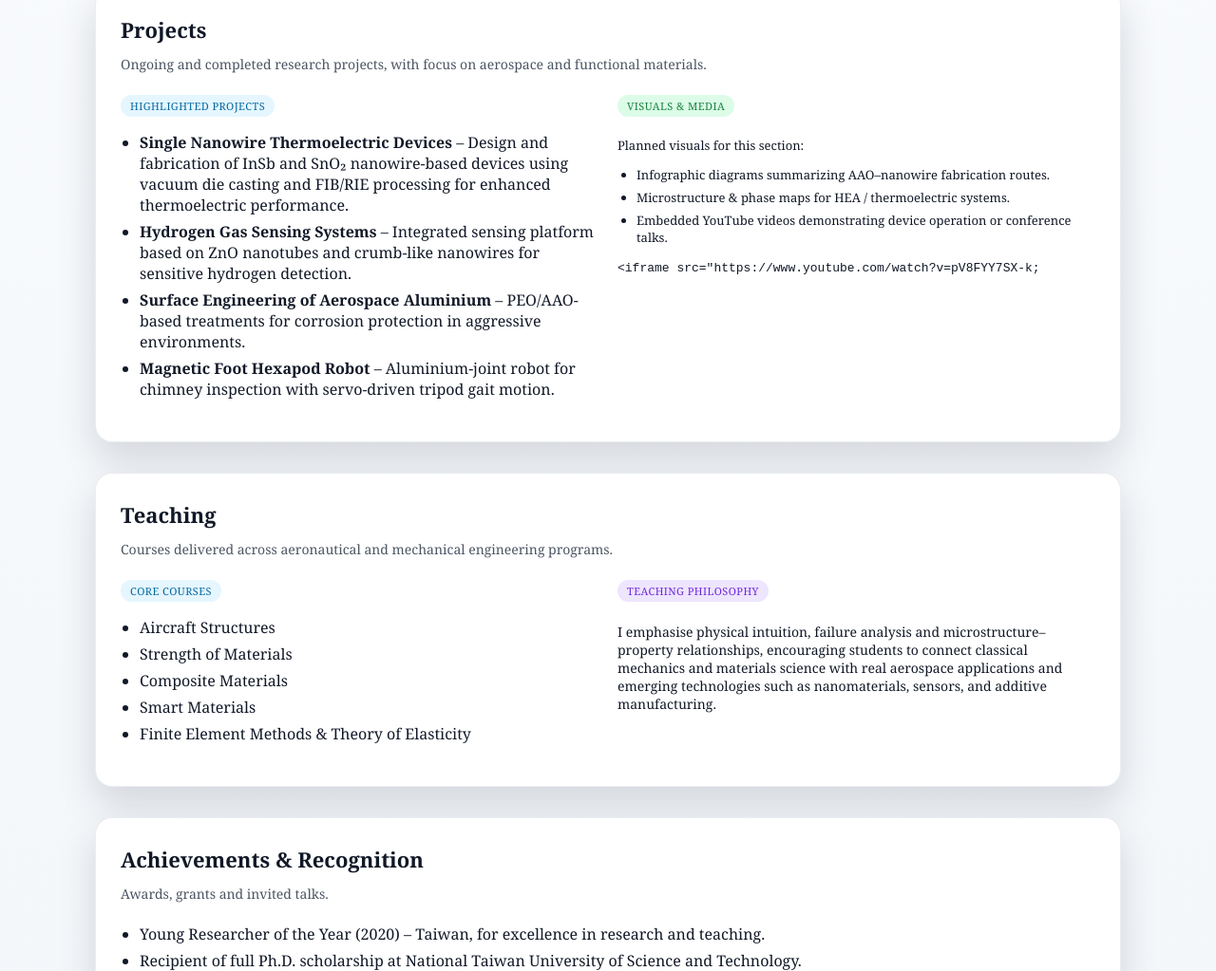
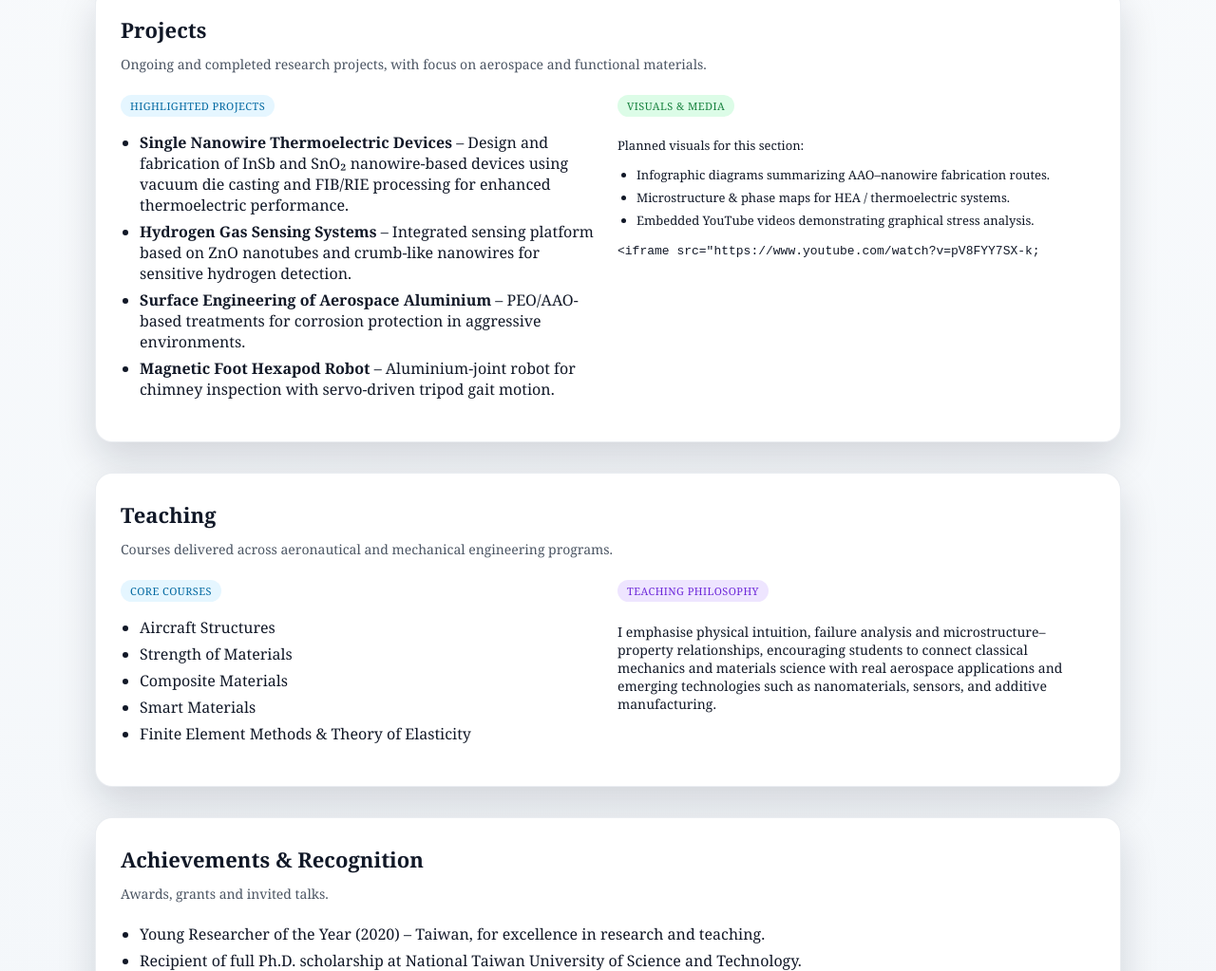
Before and after one commit to vivekanandanak/vivekanandanak.github.io, a plain HTML site: page index.html in a window 1280 px wide. Shown: the part 2076-3099 px from the top of the page at 95% size. Drawn offline with Linux system fonts and the light colour scheme.

Commit message:
Update index.html

```diff
--- a/index.html
+++ b/index.html
@@ -749,7 +749,7 @@
             <ul style="font-size:13px;">
               <li>Infographic diagrams summarizing AAO–nanowire fabrication routes.</li>
               <li>Microstructure & phase maps for HEA / thermoelectric systems.</li>
-              <li>Embedded YouTube videos demonstrating device operation or conference talks.</li>
+              <li>Embedded YouTube videos demonstrating graphical stress analysis.</li>
             </ul>
             <p style="font-size:13px;">
               <code>&lt;iframe src="https://www.youtube.com/watch?v=pV8FYY7SX-k;</code>
```
